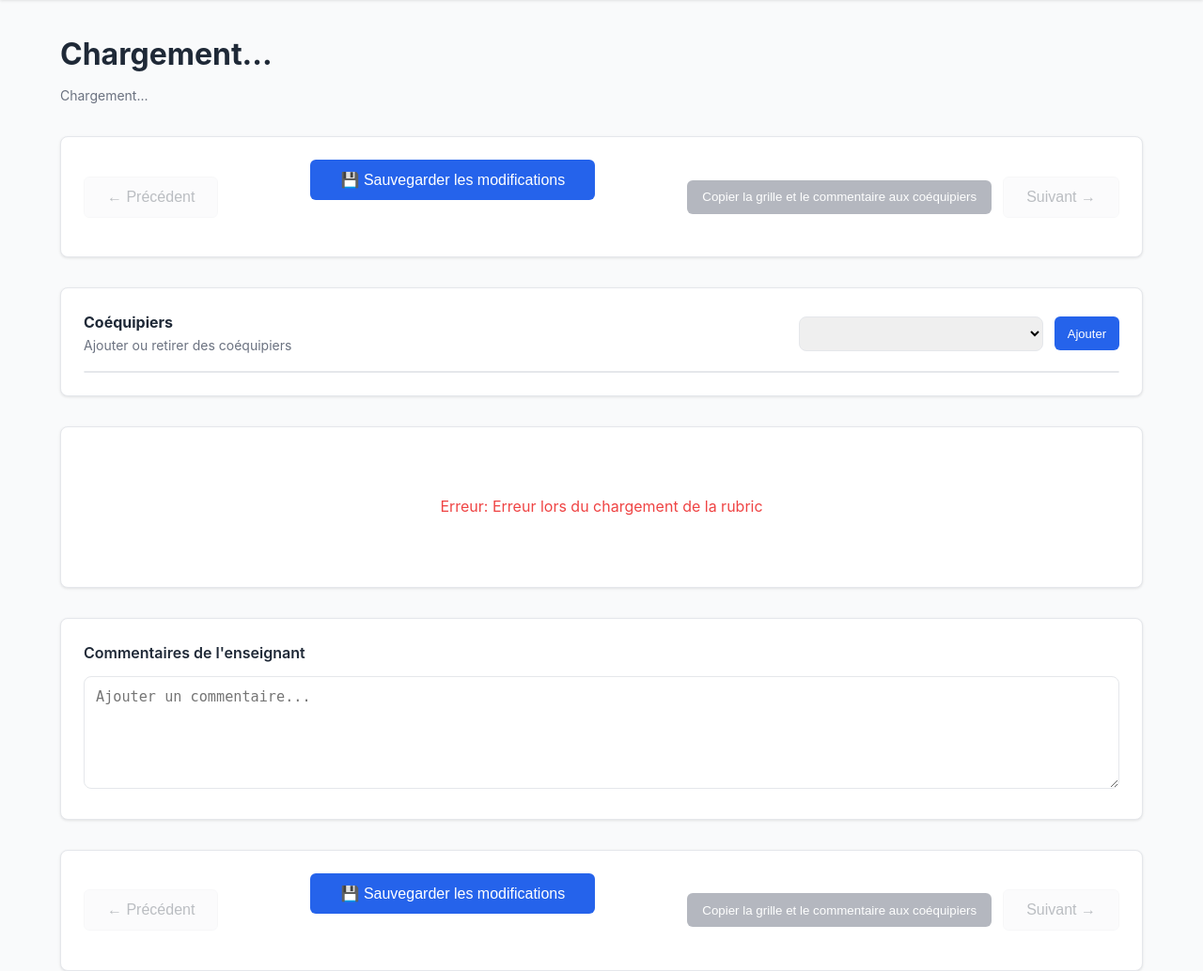
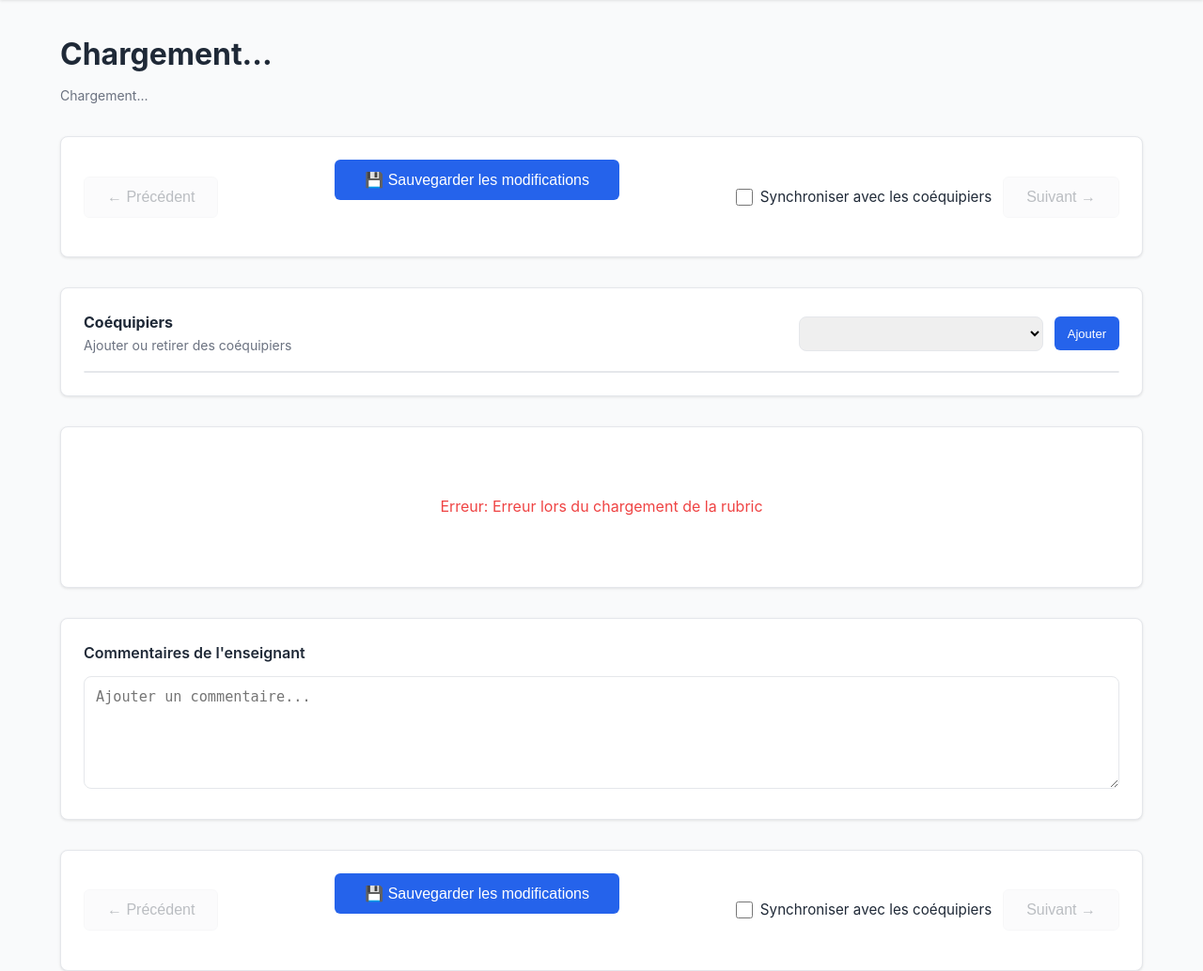
Before and after one commit to archambaultv-prof/c3hm, a Flask app: template src/c3hm/server/templates/rubric.html in a window 1280 px wide. Shown: the part 75-1109 px from the top of the page at 94% size. Run offline with Flask 3, Linux system fonts and the light colour scheme; the template is opened without the code that fills it: most values are stand-ins (such as "Sample title", 1, 10 or a date in 2020); lists and menus that the app fills with data are empty.

Commit message:
WIP teamates

```diff
--- a/src/c3hm/server/static/style.css
+++ b/src/c3hm/server/static/style.css
@@ -731,6 +731,28 @@
     color: var(--text-light);
 }
 
+/* Sync checkbox */
+.sync-checkbox-label {
+    display: flex;
+    align-items: center;
+    gap: 0.5rem;
+    cursor: pointer;
+    user-select: none;
+    font-size: 0.95rem;
+    white-space: nowrap;
+}
+
+.sync-checkbox {
+    width: 18px;
+    height: 18px;
+    cursor: pointer;
+    accent-color: var(--primary-color);
+}
+
+.sync-checkbox:hover {
+    opacity: 0.8;
+}
+
 /* Footer */
 footer {
     background-color: var(--card-bg);
--- a/src/c3hm/server/templates/rubric.html
+++ b/src/c3hm/server/templates/rubric.html
@@ -24,9 +24,10 @@
             <span id="save-status-top" class="save-status"></span>
         </div>
         <div class="action-right">
-            <button id="copy-to-teammates-top" class="btn btn-secondary" onclick="copyToTeammates()" disabled>
-                Copier la grille et le commentaire aux coéquipiers
-            </button>
+            <label class="sync-checkbox-label">
+                <input type="checkbox" id="sync-to-teammates-top" class="sync-checkbox">
+                Synchroniser avec les coéquipiers
+            </label>
             <button id="next-btn" class="btn btn-nav btn-nav-next" disabled>
                 Suivant →
             </button>
@@ -77,9 +78,10 @@
             <span id="save-status" class="save-status"></span>
         </div>
         <div class="action-right">
-            <button id="copy-to-teammates-bottom" class="btn btn-secondary" onclick="copyToTeammates()" disabled>
-                Copier la grille et le commentaire aux coéquipiers
-            </button>
+            <label class="sync-checkbox-label">
+                <input type="checkbox" id="sync-to-teammates" class="sync-checkbox">
+                Synchroniser avec les coéquipiers
+            </label>
             <button id="next-btn-bottom" class="btn btn-nav btn-nav-next" disabled>
                 Suivant →
             </button>
@@ -98,11 +100,24 @@
     let teammatesModified = false;
     let allStudents = [];
     let teammates = [];
+    let syncToTeammates = false; // Nouveau: flag pour synchroniser aux coéquipiers
 
     // Charger la rubric au chargement de la page
     document.addEventListener("DOMContentLoaded", () => {
         loadRubric();
         loadNavigation();
+
+        // Setup pour la case à cocher de synchronisation
+        const syncCheckboxes = document.querySelectorAll(".sync-checkbox");
+        syncCheckboxes.forEach(checkbox => {
+            checkbox.addEventListener("change", (e) => {
+                syncToTeammates = e.target.checked;
+                // Synchroniser l'état entre les deux checkboxes
+                syncCheckboxes.forEach(cb => {
+                    cb.checked = syncToTeammates;
+                });
+            });
+        });
     });
 
     async function loadRubric() {
@@ -276,6 +291,10 @@
             if (!silentNoChanges) {
                 setSaveStatus("✓ Aucune modification à sauvegarder", "save-status");
             }
+            // Même si rien à sauvegarder, synchroniser si demandé
+            if (syncToTeammates && teammates.length > 0) {
+                return await syncToSelectedTeammates();
+            }
             return true;
         }
 
@@ -304,6 +323,12 @@
             modifications = {}; // Réinitialiser les modifications
             commentModified = false;
             teammatesModified = false;
+
+            // Synchroniser aux coéquipiers si demandé
+            if (syncToTeammates && teammates.length > 0) {
+                return await syncToSelectedTeammates();
+            }
+
             setSaveStatus("✓ Rubric sauvegardée avec succès", "save-status saved");
 
             setTimeout(() => {
@@ -389,13 +414,21 @@
         if (available.length > 0) {
             addBtn.disabled = true;
         }
-        setCopyButtonsDisabled(teammates.length === 0);
+
+        // Disable/enable sync checkboxes based on whether there are teammates
+        const syncCheckboxes = document.querySelectorAll(".sync-checkbox");
+        syncCheckboxes.forEach(checkbox => {
+            checkbox.disabled = teammates.length === 0;
+            if (teammates.length === 0) {
+                checkbox.checked = false;
+                syncToTeammates = false;
+            }
+        });
     }
 
     function markTeammatesModified() {
         teammatesModified = true;
         setSaveStatus("⚠️ Modifications non sauvegardées", "save-status unsaved");
-        setCopyButtonsDisabled(teammates.length === 0);
     }
 
     function addTeammate() {
@@ -419,25 +452,14 @@
         markTeammatesModified();
     }
 
-    async function copyToTeammates() {
+    async function syncToSelectedTeammates() {
         const teammates = getSelectedTeammates();
         if (teammates.length === 0) {
-            return;
-        }
-
-        const saved = await saveRubric({ silentNoChanges: true });
-        if (!saved) {
-            return;
+            return true;
         }
 
         try {
-            const copyButtons = getCopyButtons();
-            const originalTexts = copyButtons.map((btn) => btn.textContent);
-            setCopyButtonsDisabled(true);
-            copyButtons.forEach((btn) => {
-                btn.textContent = "Copie en cours...";
-            });
-            setSaveStatus("Copie en cours...", "save-status");
+            setSaveStatus("Synchronisation en cours...", "save-status");
             const response = await fetch(`/api/rubric/${filename}/copy-to-teammates`, {
                 method: "POST",
                 headers: {
@@ -450,36 +472,18 @@
 
             if (!response.ok) {
                 const error = await response.json();
-                throw new Error(error.error || "Erreur lors de la copie");
+                throw new Error(error.error || "Erreur lors de la synchronisation");
             }
 
-            setSaveStatus("✓ Copie effectuée pour les coéquipiers", "save-status saved");
-            copyButtons.forEach((btn) => {
-                btn.textContent = "✓ Copie effectuée";
-            });
+            setSaveStatus("✓ Rubric sauvegardée et synchronisée avec les coéquipiers", "save-status saved");
             setTimeout(() => {
-                copyButtons.forEach((btn, idx) => {
-                    btn.textContent = originalTexts[idx];
-                });
-                setCopyButtonsDisabled(teammates.length === 0);
-            }, 2000);
+                setSaveStatus("", "save-status");
+            }, 3000);
+            return true;
         } catch (error) {
             setSaveStatus(`✗ Erreur: ${error.message}`, "save-status error");
-            setCopyButtonsDisabled(false);
+            return false;
         }
-    }
-
-    function getCopyButtons() {
-        return [
-            document.getElementById("copy-to-teammates-top"),
-            document.getElementById("copy-to-teammates-bottom")
-        ].filter(Boolean);
-    }
-
-    function setCopyButtonsDisabled(disabled) {
-        getCopyButtons().forEach((btn) => {
-            btn.disabled = disabled;
-        });
     }
 </script>
 {% endblock %}
```
Also changed, not shown: src/c3hm/data/rubric.py (+30 -0 lines).
